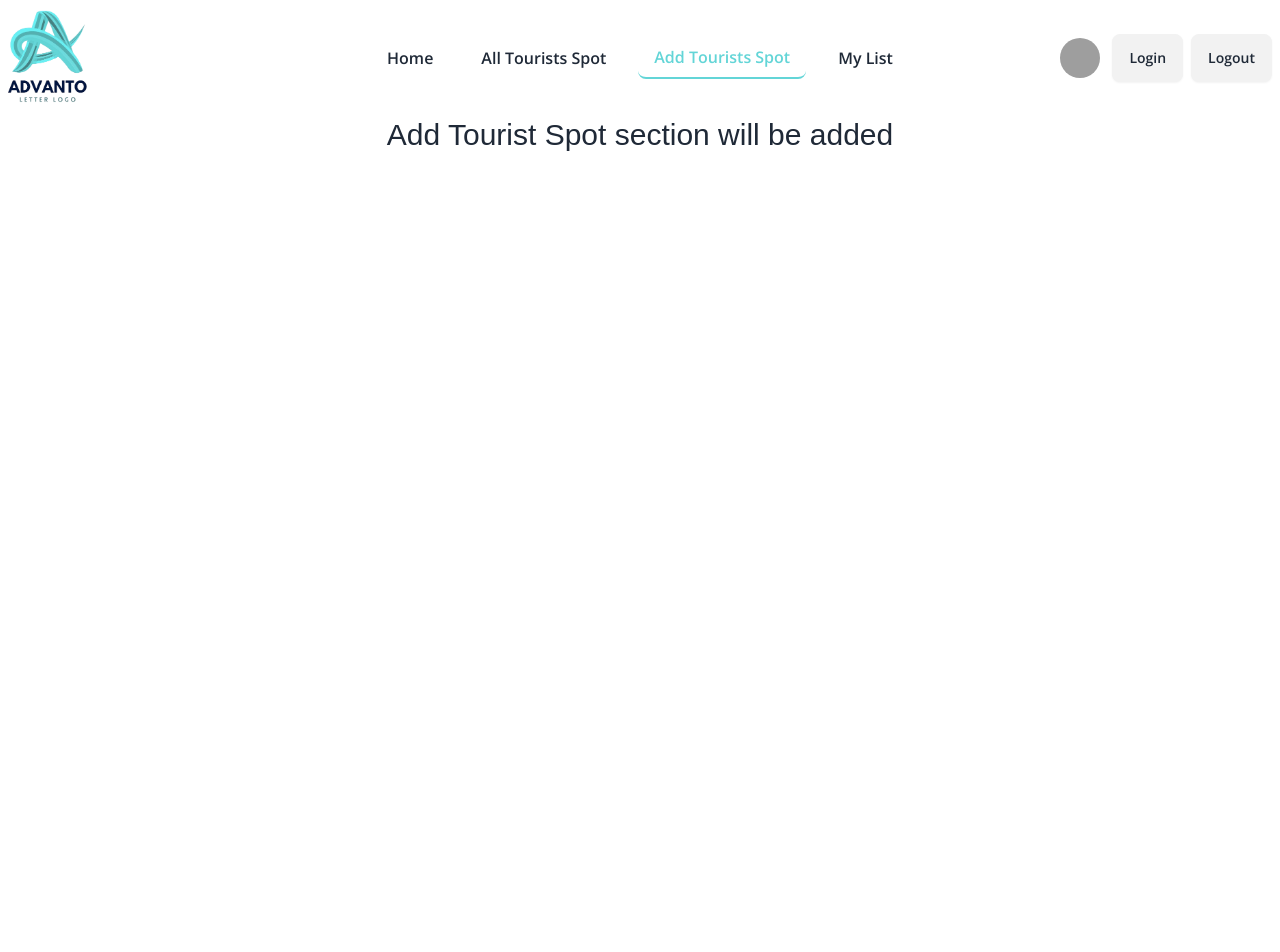
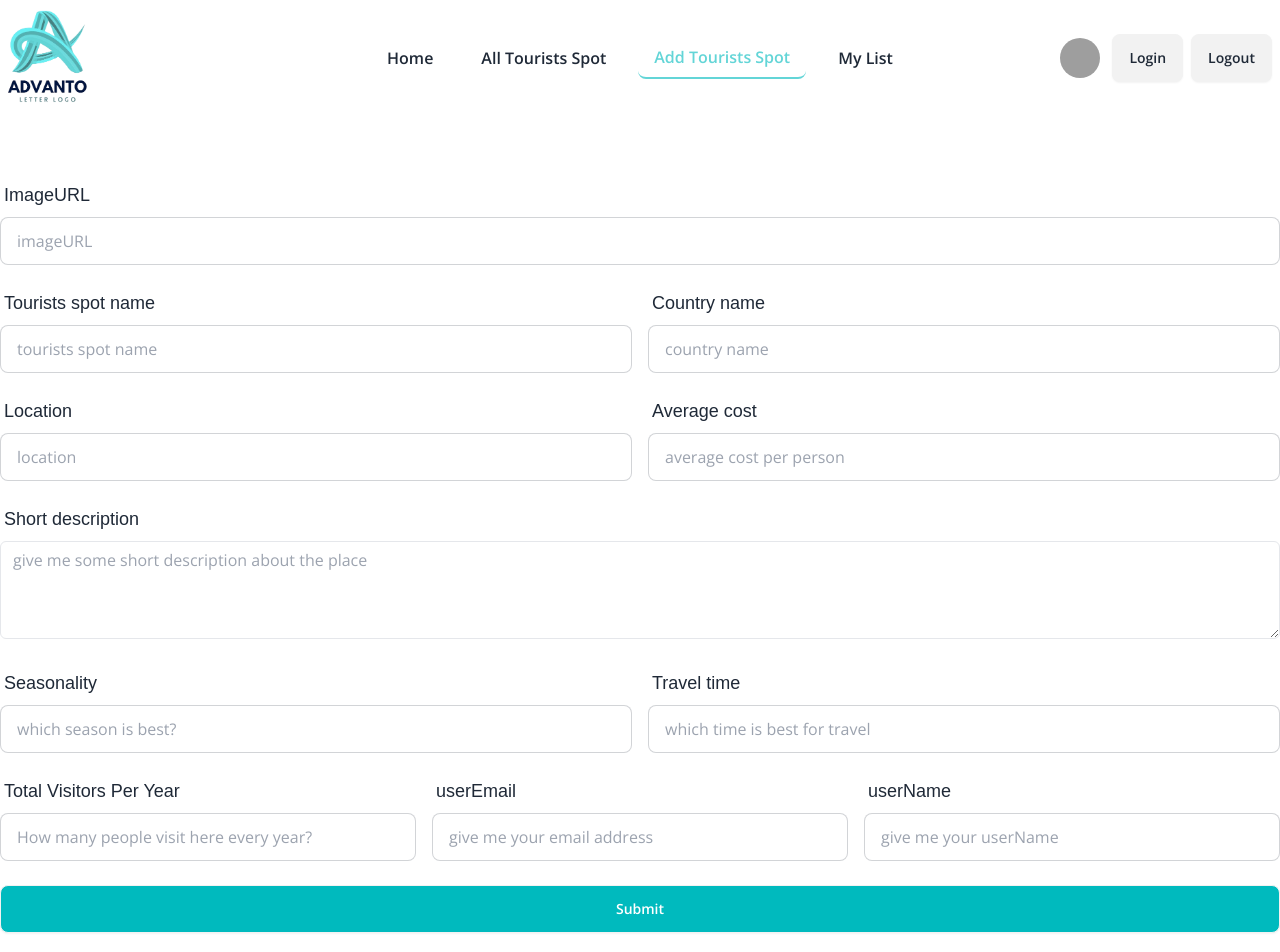
Before and after one commit to tawhid8t/Advanto, a React (Vite) app: page /addSpot in a window 1280 px wide. Shown: the top 952 px of the page. Before the commit the page ends 800 px from the top, so only its background shows below. Built offline with nearby package versions, Linux system fonts and the light colour scheme; no server answers; grey boxes are pictures that could not be loaded; a web font is replaced by a local one.

Commit message:
add spot section ui design done

```diff
--- a/src/Components/Add_Tourist_spot/AddSpot.jsx
+++ b/src/Components/Add_Tourist_spot/AddSpot.jsx
@@ -1,9 +1,111 @@
-const AddSpot = () => {
+
+
+function AddSpot() {
+
+    const handleAddSpotSubmit = e => {
+        e.preventDefault();
+        const form = e.target;
+        const image = form.image.value;
+        const tourists_spot_name = form.tourists_spot_name.value;
+        const country_Name = form.country_Name.value;
+        const location = form.location.value;
+        const short_description = form.short_description.value;
+        const average_cost = form.average_cost.value;
+        const seasonality = form.seasonality.value;
+        const travel_time = form.travel_time.value;
+        const totalVisitorsPerYear = form.totalVisitorsPerYear.value;
+        const userEmail = form.userEmail.value;
+        const userName = form.userName.value;
+        const newSpot = {image, tourists_spot_name, country_Name, location, short_description, average_cost, seasonality, travel_time, totalVisitorsPerYear, userEmail, userName}
+        console.log(newSpot);
+    }
+
     return (
-        <div>
-            <h1 className="text-center text-3xl bold">Add Tourist Spot section will be added</h1>
+        <div className="my-14">
+            <form onSubmit={handleAddSpotSubmit} className="">
+                <div className="form-control space-y-4">
+                    <div className="w-full">
+                        <label className="label">
+                            <span className="label-text bold text-lg">ImageURL</span>
+                        </label>
+                        <input type="text" placeholder="imageURL" name="image" className="input w-full input-bordered" required />
+                    </div>
+
+                    <div className="flex justify-between gap-4 flex-col lg:flex-row">
+                        <div className="w-full">
+                            <label className="label">
+                                <span className="label-text bold text-lg">Tourists spot name</span>
+                            </label>
+                            <input type="text" placeholder="tourists spot name" name="tourists_spot_name" className="input w-full input-bordered" required />
+                        </div>
+                        <div className="w-full">
+                            <label className="label">
+                                <span className="label-text bold text-lg">Country name</span>
+                            </label>
+                            <input type="text" placeholder="country name" name="country_Name" className="input w-full input-bordered" required />
+                        </div>
+                    </div>
+                    <div className="flex justify-between gap-4 flex-col lg:flex-row">
+                        <div className="w-full">
+                            <label className="label">
+                                <span className="label-text bold text-lg">Location</span>
+                            </label>
+                            <input type="text" placeholder="location" name="location" className="input w-full input-bordered" required />
+                        </div>
+                        <div className="w-full">
+                            <label className="label">
+                                <span className="label-text bold text-lg">Average cost</span>
+                            </label>
+                            <input type="text" placeholder="average cost per person" name="average_cost" className="input w-full input-bordered" required />
+                        </div>
+                    </div>
+                    <div className="w-full">
+                        <label className="label">
+                            <span className="label-text bold text-lg">Short description</span>
+                        </label>
+                        <textarea type="text" placeholder="give me some short description about the place" name="short_description" className="w-full resize border rounded-md  px-3 py-2 leading-tight focus:outline-none focus:shadow-outline" rows="4" required></textarea>
+                    </div>
+                    <div className="flex justify-between gap-4 flex-col lg:flex-row">
+                        <div className="w-full">
+                            <label className="label">
+                                <span className="label-text bold text-lg">Seasonality</span>
+                            </label>
+                            <input type="text" placeholder="which season is best?" name="seasonality" className="input w-full input-bordered" required />
+                        </div>
+                        <div className="w-full">
+                            <label className="label">
+                                <span className="label-text bold text-lg">Travel time</span>
+                            </label>
+                            <input type="text" placeholder="which time is best for travel" name="travel_time" className="input w-full input-bordered"/>
+                        </div>
+                    </div>
+                    <div className="flex justify-around gap-4 flex-col lg:flex-row">
+                        <div className="w-full">
+                            <label className="label">
+                                <span className="label-text bold text-lg">Total Visitors Per Year</span>
+                            </label>
+                            <input type="text" placeholder="How many people visit here every year?" name="totalVisitorsPerYear" className="input w-full input-bordered" />
+                        </div>
+                        <div className="w-full">
+                            <label className="label">
+                                <span className="label-text bold text-lg">userEmail</span>
+                            </label>
+                            <input type="text" placeholder="give me your email address" name="userEmail" className="input w-full input-bordered" required />
+                        </div>
+                        <div className="w-full">
+                            <label className="label">
+                                <span className="label-text bold text-lg">userName</span>
+                            </label>
+                            <input type="text" placeholder="give me your userName" name="userName" className="input w-full input-bordered" />
+                        </div>
+                    </div>
+                </div>
+                <div className="form-control mt-6">
+                    <button className="btn bg-[#00BABE] text-white">Submit</button>
+                </div>
+            </form>
         </div>
     );
-};
+}
 
 export default AddSpot;
```
